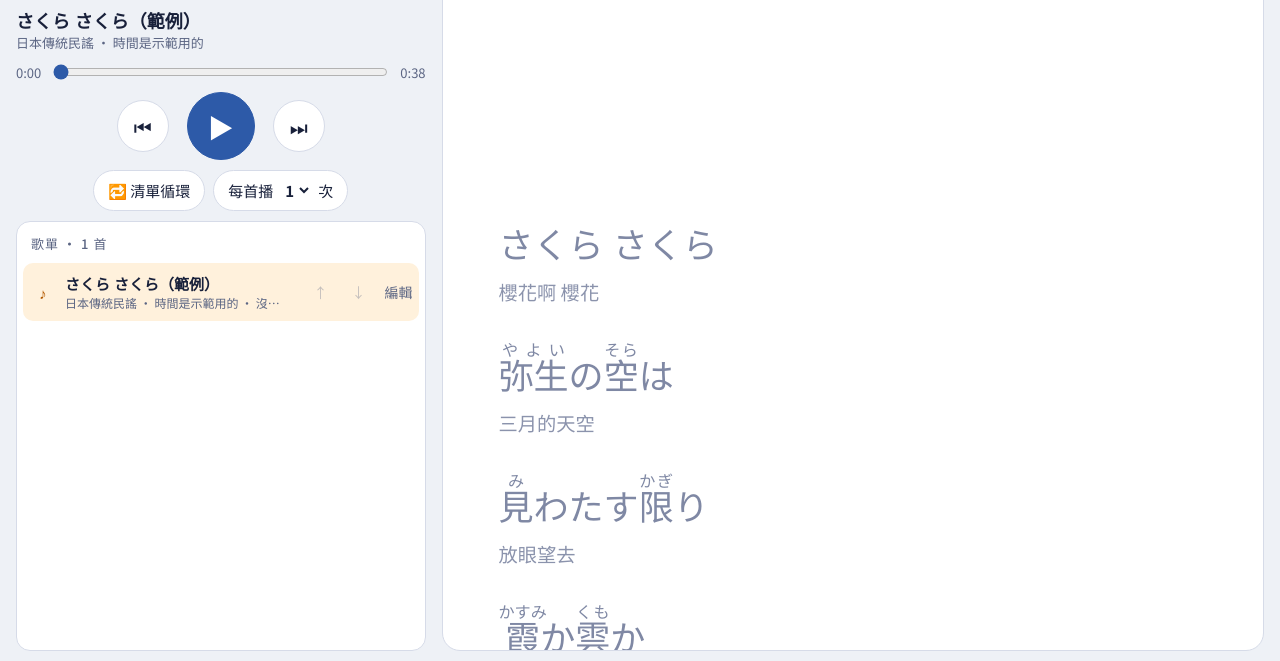
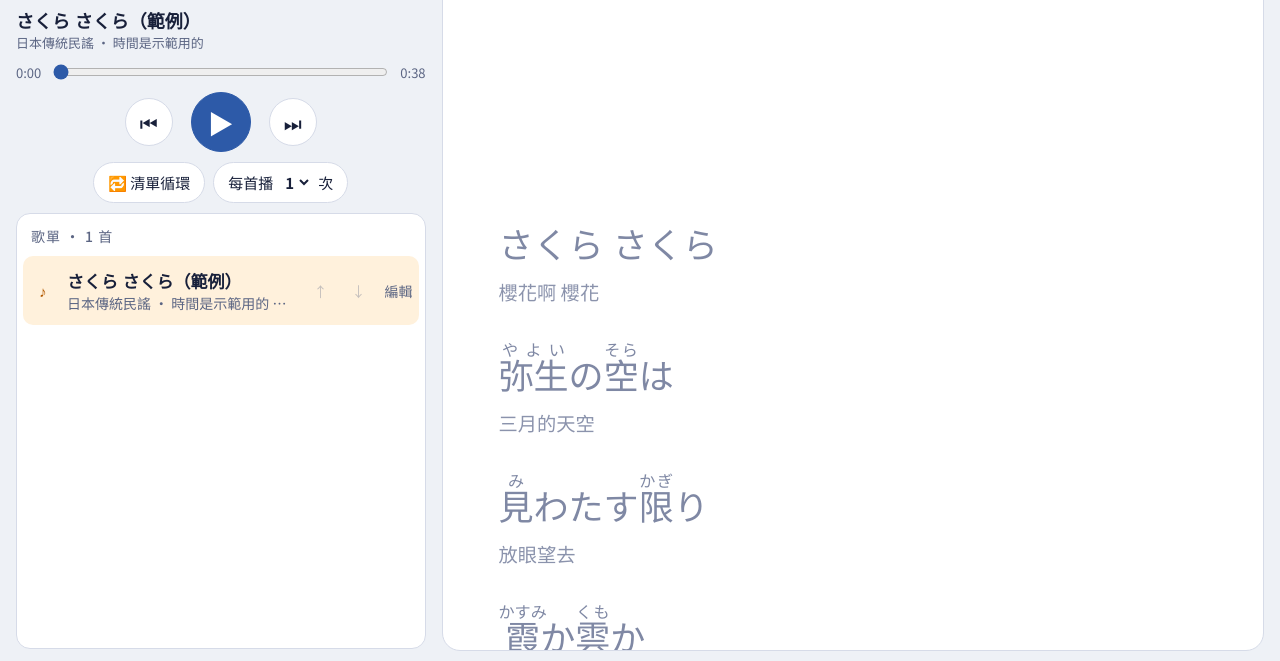
Before and after one commit to bear84263-gif/utaloop, a plain HTML site: page index.html in a window 1280 px wide. Shown: the part 139-800 px from the top of the page. Drawn offline with Linux system fonts and the light colour scheme; a web font is replaced by a local one.

Commit message:
Give playlist and editor preview proper size on tablets
Co-Authored-By: Claude Opus 5.5 <noreply@anthropic.com>
Claude-Session: https://claude.ai/code/session_01BD5bogV6VwJugMjUP1VQa9

```diff
--- a/index.html
+++ b/index.html
@@ -70,16 +70,16 @@ body.small-video .player:not([data-kind="clock"]){max-height:120px}
 .loopopts select{border:none;background:transparent;font-weight:700;padding:0 2px}
 
 .playlist{display:none;flex-direction:column;min-height:0;background:var(--panel);border:1px solid var(--line);border-radius:14px}
-.playlist h2{margin:0;padding:12px 14px 6px;font-size:13px;letter-spacing:.08em;color:var(--muted);font-weight:500}
+.playlist h2{margin:0;padding:12px 14px 6px;font-size:14px;letter-spacing:.08em;color:var(--muted);font-weight:500}
 #plist{list-style:none;margin:0;padding:4px 6px 8px;overflow:auto;min-height:0;flex:1}
 .song{display:flex;align-items:center;gap:4px;border-radius:10px}
 .song.cur{background:var(--hi-bg)}
-.song-main{flex:1;min-width:0;display:flex;align-items:center;gap:10px;border:none;background:none;text-align:left;padding:10px 8px}
+.song-main{flex:1;min-width:0;display:flex;align-items:center;gap:12px;border:none;background:none;text-align:left;padding:12px 8px}
 .num{width:24px;flex:none;text-align:center;color:var(--muted);font-variant-numeric:tabular-nums}
 .song.cur .num{color:var(--hi);font-weight:700}
 .meta{display:flex;flex-direction:column;min-width:0}
-.st{font-family:var(--f-jp);font-weight:700;overflow:hidden;text-overflow:ellipsis;white-space:nowrap}
-.sa{font-size:12px;color:var(--muted);overflow:hidden;text-overflow:ellipsis;white-space:nowrap}
+.st{font-family:var(--f-jp);font-weight:700;font-size:17px;overflow:hidden;text-overflow:ellipsis;white-space:nowrap}
+.sa{font-size:14px;color:var(--muted);overflow:hidden;text-overflow:ellipsis;white-space:nowrap}
 .song-tools{display:flex;gap:2px;flex:none}
 .song-tools button{border:none;background:none;min-width:36px;height:36px;border-radius:8px;color:var(--muted);font-size:14px}
 .song-tools button:hover{background:var(--bg)}
@@ -111,9 +111,10 @@ body.timing .line.target{outline:3px dashed var(--accent);outline-offset:2px;col
 .stamp{flex:1;min-height:64px;border-radius:16px;border:none;background:var(--hi);color:var(--bg);font-size:20px;font-weight:700;touch-action:manipulation}
 .tb-hint{margin:0;color:var(--muted);font-size:13px}
 
-dialog{border:1px solid var(--line);border-radius:18px;background:var(--panel);color:var(--ink);padding:0;width:min(640px,calc(100vw - 24px));max-height:calc(100dvh - 24px)}
+dialog{border:1px solid var(--line);border-radius:18px;background:var(--panel);color:var(--ink);padding:0;width:min(760px,calc(100vw - 24px));max-height:calc(100dvh - 24px)}
 dialog::backdrop{background:rgba(8,12,24,.55)}
 .dlg{padding:20px;display:flex;flex-direction:column;gap:12px;overflow:auto;max-height:calc(100dvh - 26px)}
+.dlg>*{flex-shrink:0}
 .dlg h2{margin:0;font-size:20px}
 .dlg h3{margin:8px 0 0;font-size:15px}
 .dlg p{margin:0;line-height:1.6;color:var(--muted)}
@@ -152,16 +153,18 @@ dialog::backdrop{background:rgba(8,12,24,.55)}
 @media (min-width:900px){
   .only-narrow{display:none}
   .body{flex-direction:row;gap:16px}
-  .side{width:clamp(320px,32vw,420px);flex:none;overflow:hidden}
+  .side{width:clamp(320px,32vw,420px);flex:none;overflow-y:auto;overscroll-behavior:contain;padding-bottom:2px}
   .player{max-height:none}
-  .playlist{display:flex;flex:1}
+  .playlist{display:flex;flex:1 0 auto;min-height:min(340px,60vh)}
+  .transport button{width:48px;height:48px}
+  .transport .play{width:60px;height:60px}
 }
 @media (prefers-reduced-motion:reduce){.line{transition:none}}
 
 /* ---- editor preview ---- */
-.preview{border:1px dashed var(--line);border-radius:10px;padding:10px 12px;font-family:var(--f-jp);font-size:20px;line-height:2;max-height:200px;overflow:auto;color:var(--ink)}
-.preview .tr{font-family:var(--f-ui);font-size:13px;color:var(--muted);line-height:1.5;margin-bottom:6px}
-.preview-lbl{font-size:13px;color:var(--muted)}
+.preview{border:1px dashed var(--line);border-radius:10px;padding:10px 14px;font-family:var(--f-jp);font-size:24px;line-height:2;min-height:140px;max-height:320px;overflow:auto;color:var(--ink)}
+.preview .tr{font-family:var(--f-ui);font-size:15px;color:var(--muted);line-height:1.5;margin-bottom:6px}
+.preview-lbl{font-size:14px;color:var(--muted)}
 
 /* ---- 和風奶油 skin: cream washi paper, matcha accent, persimmon highlighter ---- */
 :root[data-skin="cream"]{
```
